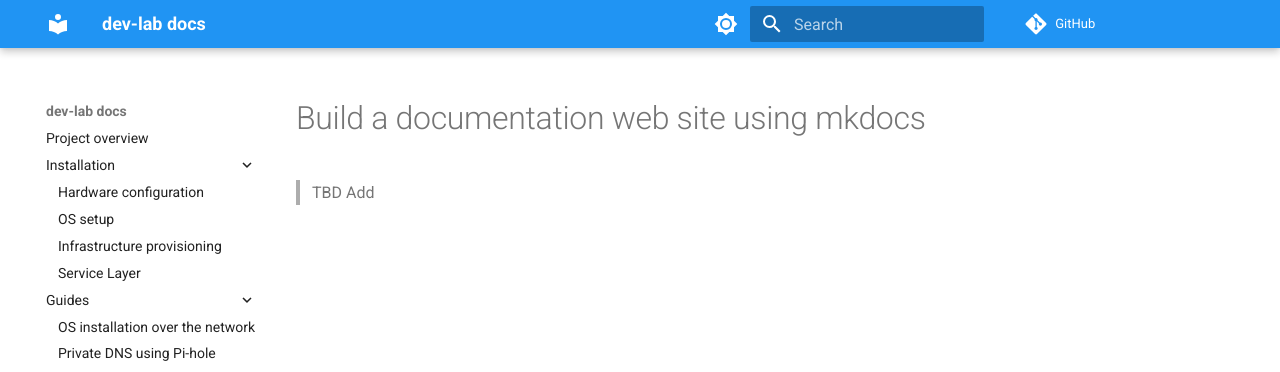
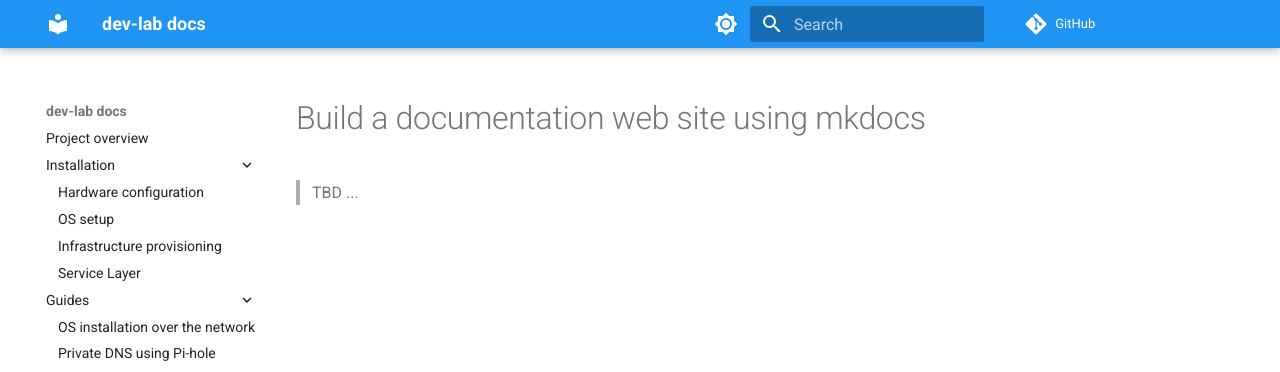
Before and after one commit to spetriuk/dev-lab-docs, an MkDocs documentation site: the page built from docs/guides/mkdocs.md, in a window 1280 px wide. Shown: the top 372 px of the page. Built offline with MkDocs 1.6.1 and Material for MkDocs 9.7.7, drawn with Linux system fonts in a browser that asks for light colours; comment, search, counter and statistics services are not loaded.

Commit message:
Update mkdocs docs

```diff
--- a/docs/guides/mkdocs.md
+++ b/docs/guides/mkdocs.md
@@ -1,3 +1,3 @@
 # Build a documentation web site using mkdocs
 
-> TBD Add
+> TBD ...
```
